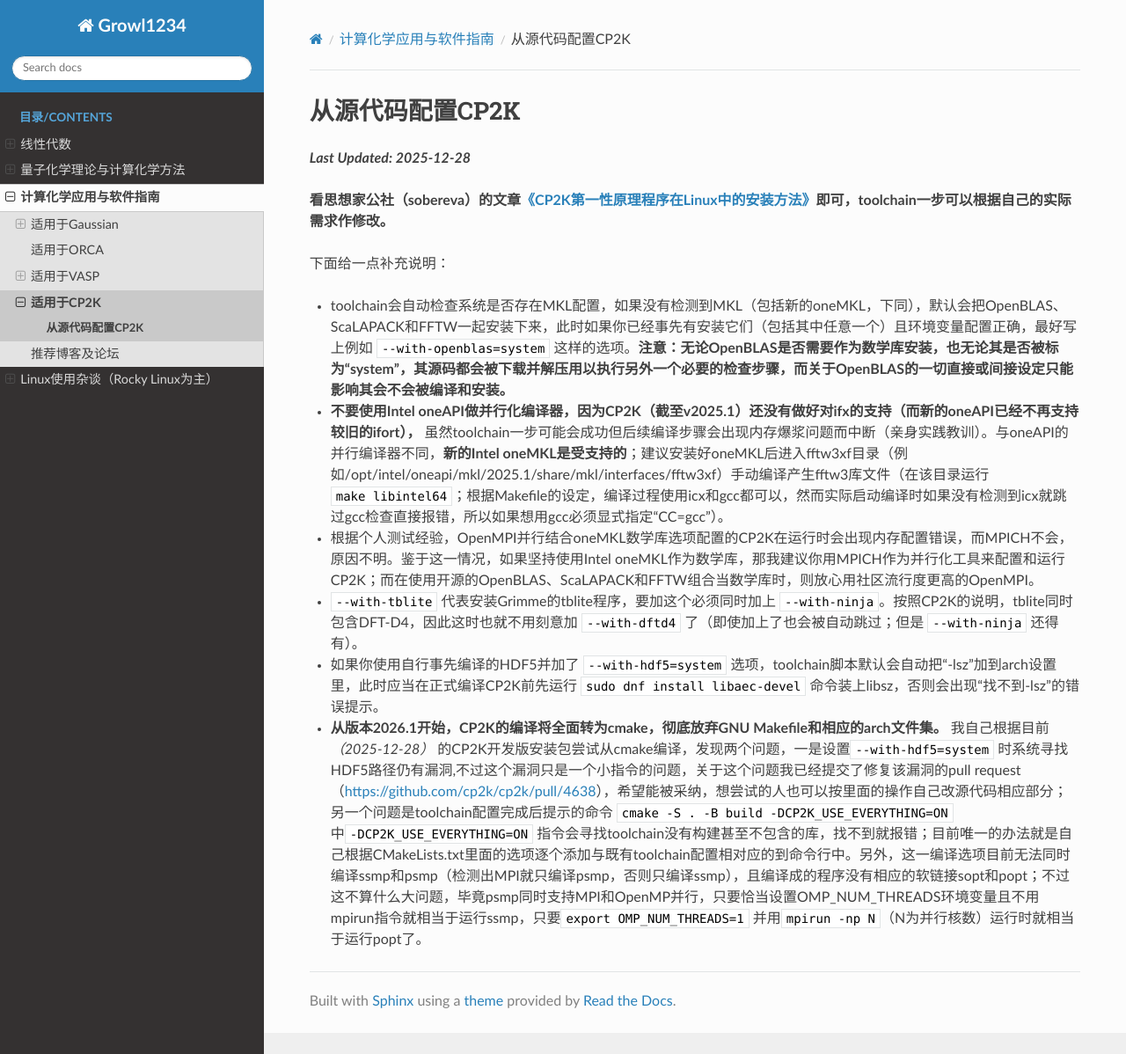
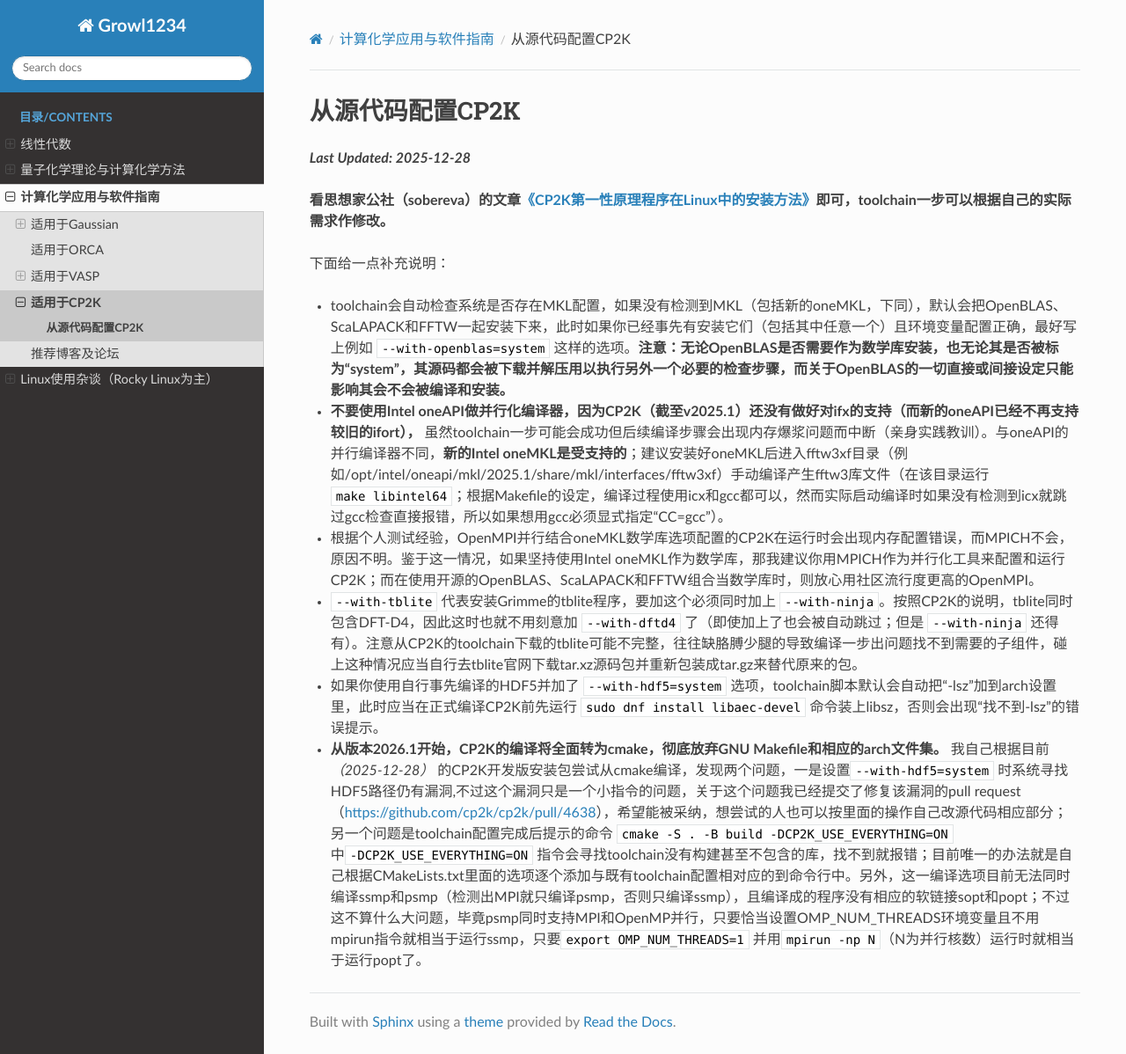
Before and after one commit to Growl1234/RTDProject, a Sphinx documentation site: the page built from source/applications/CP2K/installation.md, in a window 1280 px wide and 1198 px high. Shown: the whole window at 88% size. Built offline with Sphinx 7.4.7 and the Read the Docs theme 3.1.0, drawn with Linux system fonts in a browser that asks for light colours.

Commit message:
Update installation.md

```diff
--- a/source/applications/CP2K/installation.md
+++ b/source/applications/CP2K/installation.md
@@ -12,7 +12,7 @@
 
 * 根据个人测试经验，OpenMPI并行结合oneMKL数学库选项配置的CP2K在运行时会出现内存配置错误，而MPICH不会，原因不明。鉴于这一情况，如果坚持使用Intel oneMKL作为数学库，那我建议你用MPICH作为并行化工具来配置和运行CP2K；而在使用开源的OpenBLAS、ScaLAPACK和FFTW组合当数学库时，则放心用社区流行度更高的OpenMPI。
 
-* <code style="font-size: 14px;">\--with-tblite</code> 代表安装Grimme的tblite程序，要加这个必须同时加上 <code style="font-size: 14px;">\--with-ninja</code>。按照CP2K的说明，tblite同时包含DFT-D4，因此这时也就不用刻意加 <code style="font-size: 14px;">\--with-dftd4</code> 了（即使加上了也会被自动跳过；但是 <code style="font-size: 14px;">\--with-ninja</code> 还得有）。
+* <code style="font-size: 14px;">\--with-tblite</code> 代表安装Grimme的tblite程序，要加这个必须同时加上 <code style="font-size: 14px;">\--with-ninja</code>。按照CP2K的说明，tblite同时包含DFT-D4，因此这时也就不用刻意加 <code style="font-size: 14px;">\--with-dftd4</code> 了（即使加上了也会被自动跳过；但是 <code style="font-size: 14px;">\--with-ninja</code> 还得有）。注意从CP2K的toolchain下载的tblite可能不完整，往往缺胳膊少腿的导致编译一步出问题找不到需要的子组件，碰上这种情况应当自行去tblite官网下载tar.xz源码包并重新包装成tar.gz来替代原来的包。
 
 * 如果你使用自行事先编译的HDF5并加了 <code style="font-size: 14px;">\--with-hdf5=system</code> 选项，toolchain脚本默认会自动把“-lsz”加到arch设置里，此时应当在正式编译CP2K前先运行 <code style="font-size: 14px;">sudo dnf install libaec-devel</code> 命令装上libsz，否则会出现“找不到-lsz”的错误提示。
 
```
